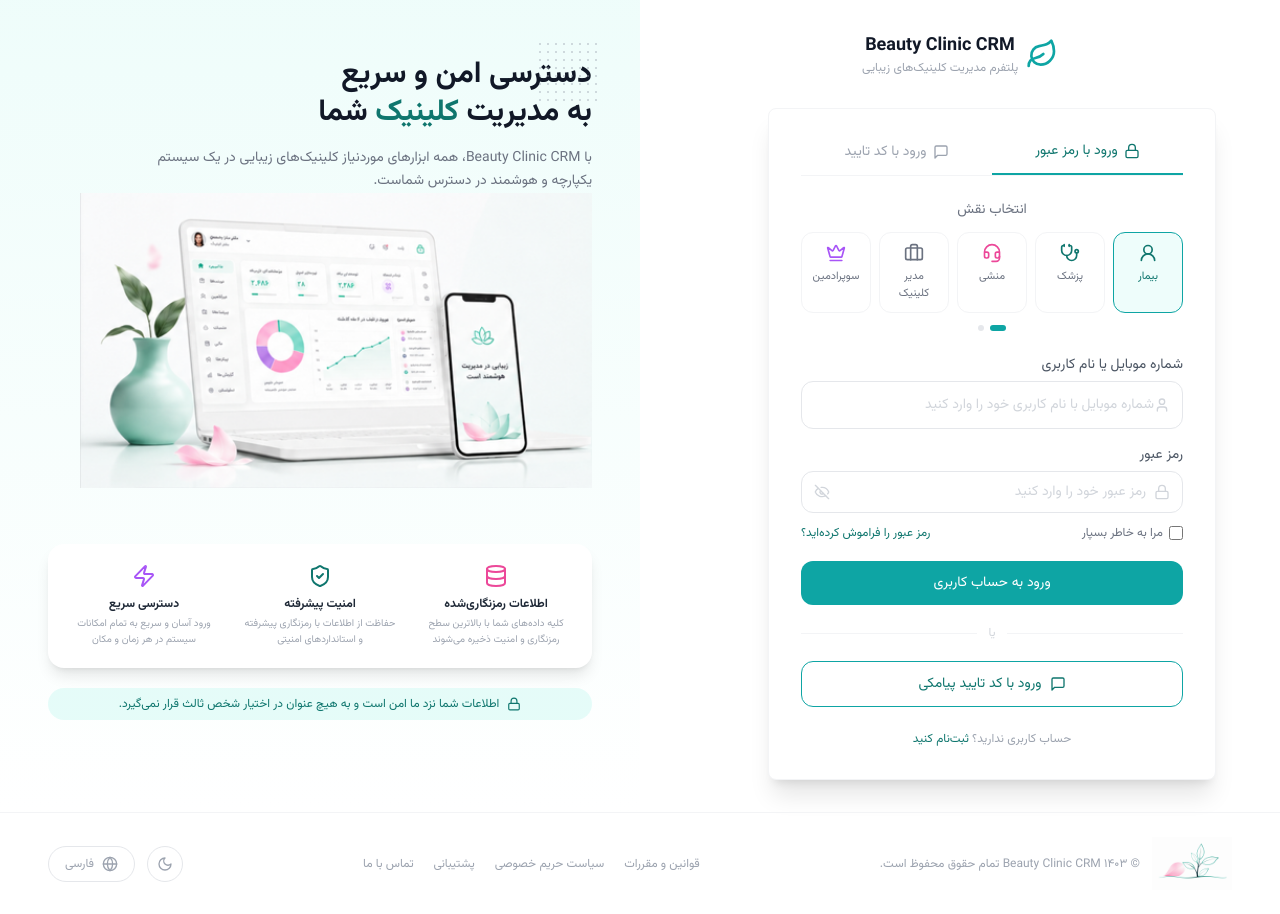
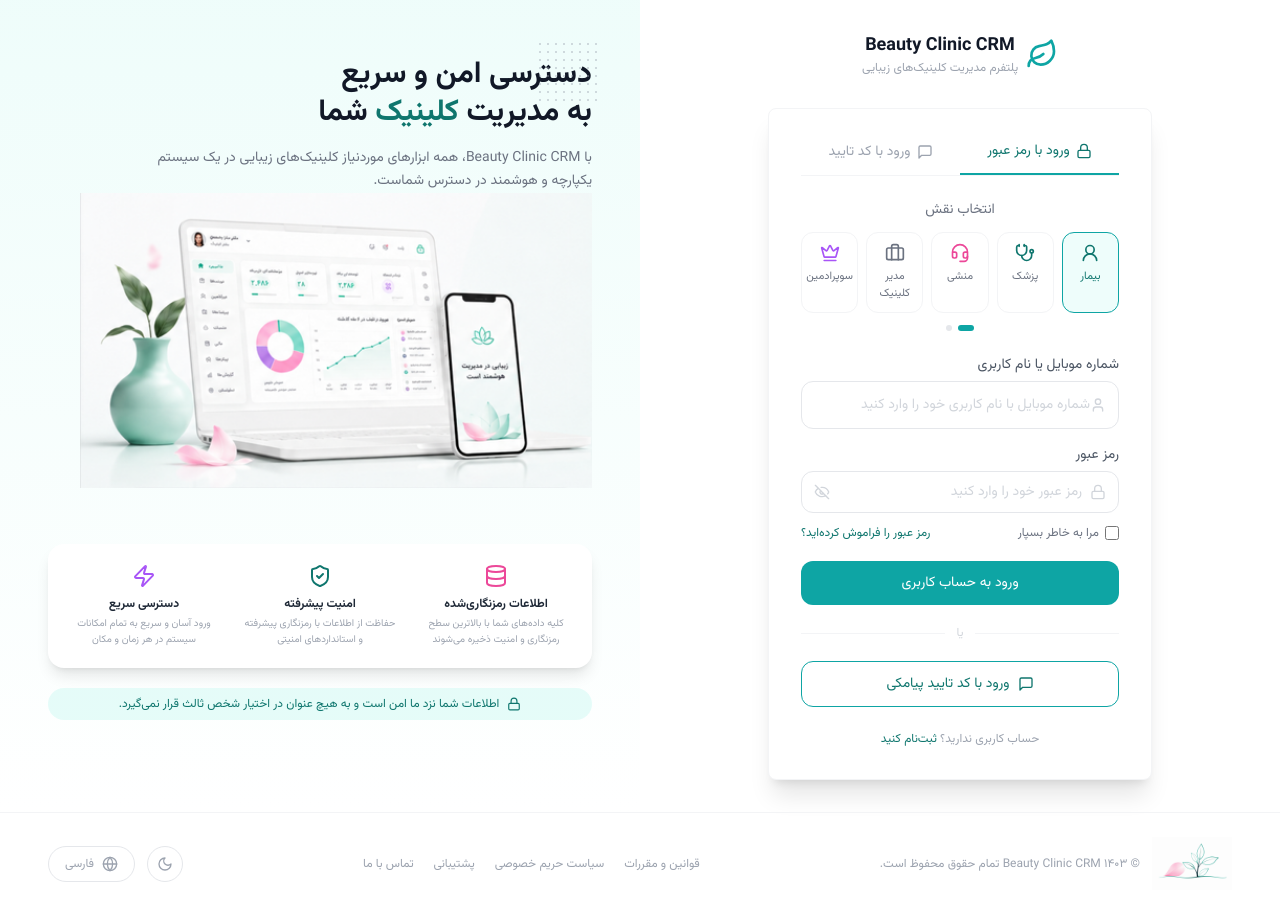
Before and after one commit to Ashkancr7/clinic-front, a Next.js app: page /login in a window 1280 px wide. Built offline with nearby package versions, Linux system fonts and the light colour scheme.

Commit message:
update for login from

```diff
--- a/src/app/(auth)/login/page.tsx
+++ b/src/app/(auth)/login/page.tsx
@@ -74,7 +74,7 @@
 
 
         {/* پنل ورود سمت راست */}
-        <div className="flex flex-col justify-center px-6 py-8 md:px-16">
+        <div className="flex flex-col justify-center px-6 py-8 md:px-32">
           <div className="mb-8 flex items-center justify-center gap-2 lg:justify-center">
             <Leaf className="h-8 w-8 text-primary" />
             <div className="text-center leading-tight">
```
